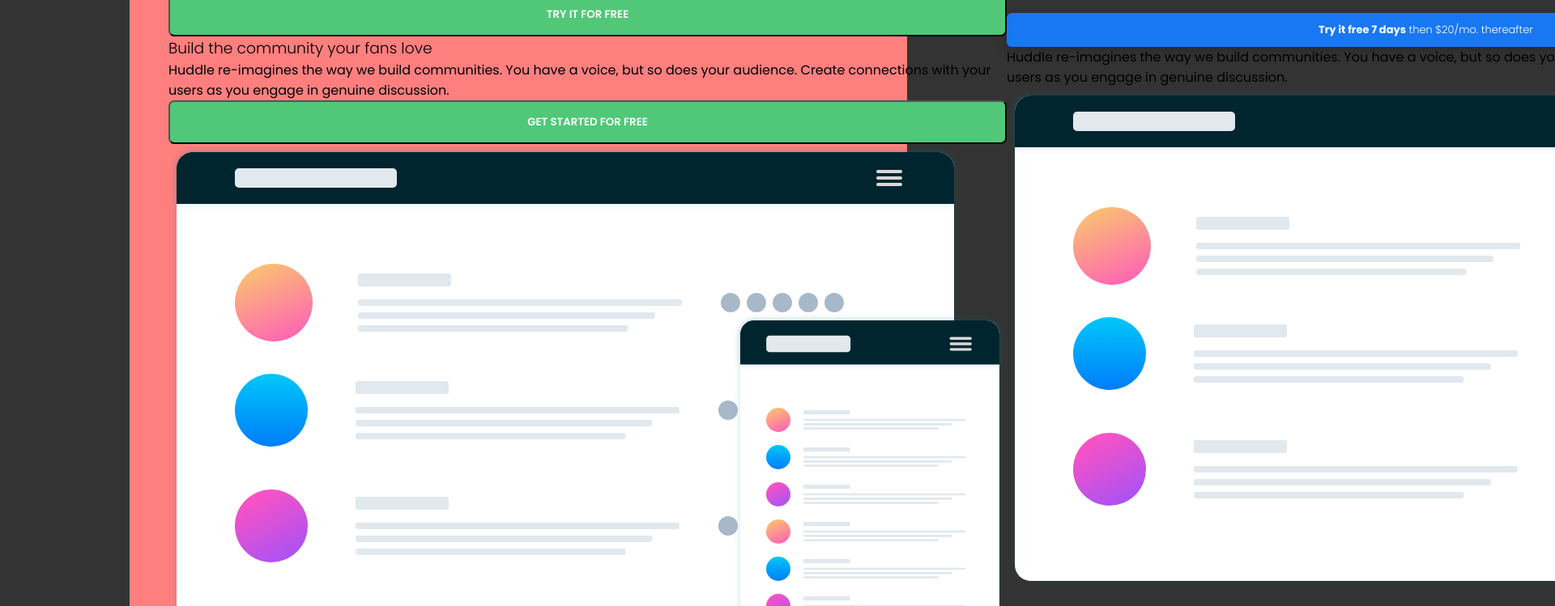
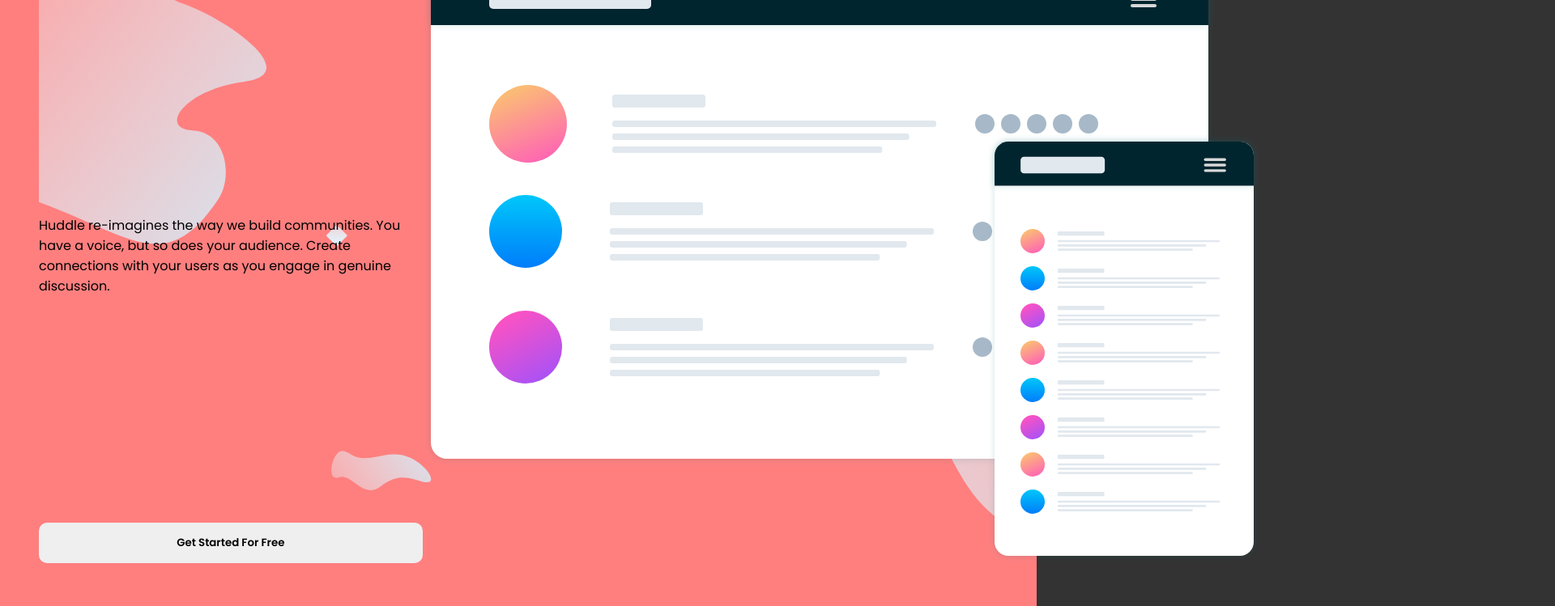
Before and after one commit to adedayospindles/huddle-landing-page, a plain HTML site: page index.html in a window 1280 px wide. Shown: the part 141-890 px from the top of the page at 81% size, 1920 px wide, since content can reach past the window. Drawn offline with Linux system fonts and the light colour scheme.

Commit message:
Style sheet for Huddle Website by Adedayo Agboola

```diff
--- a/huddle.css
+++ b/huddle.css
@@ -1,3 +1,5 @@
+/* Hurdle landing page Css Codes by Adedayo Agboola */
+
 @import url("https://fonts.googleapis.com/css2?family=Poppins:ital,wght@0,100;0,200;0,300;0,400;0,500;0,600;0,700;0,800;0,900;1,100;1,200;1,300;1,400;1,500;1,600;1,700;1,800;1,900&display=swap");
 
 * {
@@ -6,27 +8,84 @@
   box-sizing: border-box;
 }
 
-h1, h2, h3 {
-  font-weight:300;
+h1,
+h2,
+h3 {
+  font-weight: 300;
+}
+
+a {
+  text-decoration: none;
+  color: red;
 }
 
 body {
   font-family: "Poppins", sans-serif;
   background: #333;
-  margin: 3% auto;
-  width: 75%;
-  max-width: 1080px;
+  margin: 0;
+  width: 100%;
+  height: 100%;
+  overflow-x: hidden;
+}
+
+.herosection {
+  display: flex;
+  background-image: url(/images/bg-hero-desktop.svg);
+  flex-direction: column;
+  background-color: #ff7f7f;
+  background-size: cover;
+  background-position: center;
+}
+
+.hero {
+  display: flex;
+  flex-direction: row;
+}
+
+.hero .herocontent {
+  width: 40%;
+  display: flex;
+  flex-direction: column;
+  justify-content: space-between;
+}
+
+.hero .heroimage {
+  width: 60%;
+  display: flex;
+  flex-direction: column;
+  justify-content: space-between;
+}
+
+.submitBtn {
+  cursor: pointer;
+  font-weight: 600;
+  position: relative;
+  padding: 15px;
+  outline: none;
+  border: 0;
+  border-radius: 10px;
+  text-transform: capitalize;
+  font-family: "Poppins", sans-serif;
+}
+
+.detailsection {
+  margin: 65px 0;
+  display: flex;
+  flex-direction: row;
+  border: 1px solid #ccc;
+  border-radius: 5px;
+  box-shadow: 0 2px 4px rgb(0 0 0 / 10%), 0 8px 16px rgb(0 0 0 / 10%);
+}
+
+.huddlecontent,
+.huddleimage {
+  width: 50%;
 }
 
 .container {
-  width: 100%;
   display: flex;
-  flex-direction: row;
-  align-items: center;
-  background-image: url("images/bg-intro-desktop.png");
-  background-color: #ff7f7f;
-  background-size: cover;
-  background-position: center;
+  flex-direction: column;
+  background: #ff7f7f;
   padding: 3em;
 }
 
@@ -49,7 +108,7 @@ body {
   margin-bottom: 25px;
 }
 
-.content p{
+.content p {
   color: #fff;
   font-size: 13px;
 }
@@ -77,55 +136,10 @@ h3.freetry {
   box-shadow: 0 2px 4px rgb(0 0 0 / 10%), 0 8px 16px rgb(0 0 0 / 10%);
 }
 
-form input {
-  outline: none;
-  padding: .75em;
-  margin-bottom: 0.75em;
-  font-weight: 400;
-  font-size: 13px;
-  border-radius: 4px;
-  border: 1px solid #ccc;
-  font-family: "Poppins", sans-serif;
-}
-
-form input:focus {
+.submitBtn:focus {
   border: 1px solid #bbb;
   font-weight: 600;
-  letter-spacing: .5px;
-}
-
-form:hover {
-  background: #f4f4f4;
-}
-
-.field {
-  width: 100%;
-  display: grid;
-  text-align: left;
-}
-
-.parting-line {
-  font-size: 10px;
-  text-align: center;
-}
-
-form a {
-  text-decoration: none;
-  color: red;
-}
-
-.submitBtn {
-  cursor: pointer;
-  width: 100%;
-  font-weight:600;
-  position: relative;
-  background: #50c878;
-  color: #fff;
-  padding: 15px;
-  outline: none;
-  border-radius: 7px;
-  text-transform: uppercase;
-  font-family: "Poppins", sans-serif;
+  letter-spacing: 0.5px;
 }
 
 @media (max-width: 800px) {
@@ -141,7 +155,7 @@ form a {
   }
 
   form input {
-    padding: .50em;
+    padding: 0.5em;
     margin-bottom: 0.75em;
     font-weight: 400;
     font-size: 65%;
```
